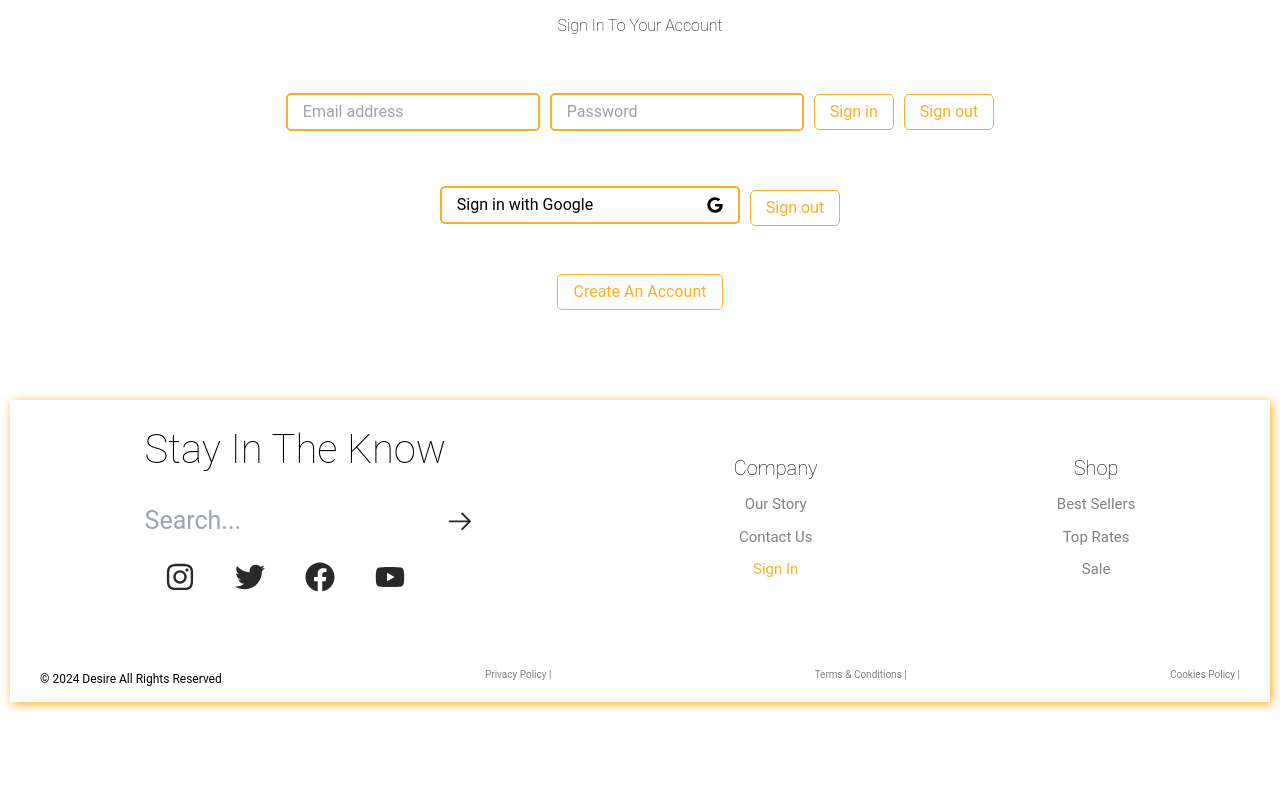
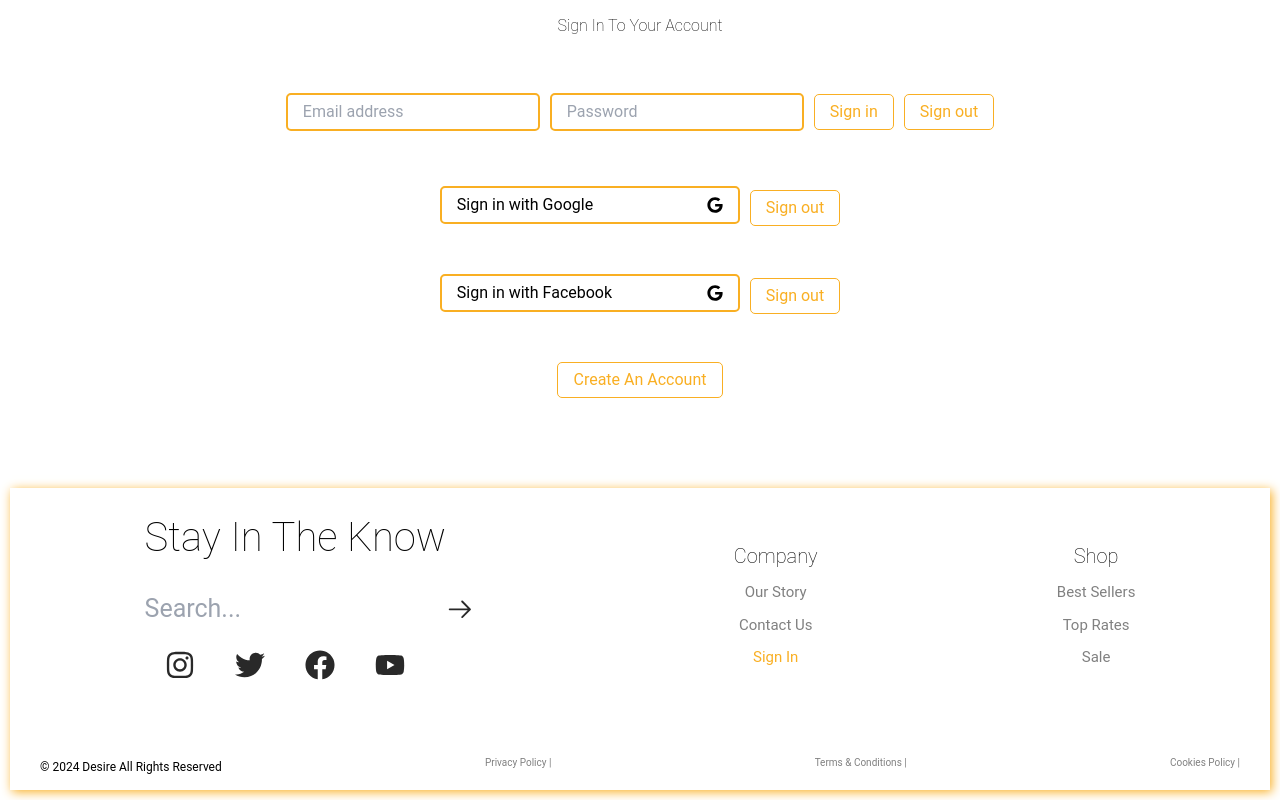
Before and after one commit to youcef23061983/clothing-ecommerce, a React (Vite) app in the folder front-end/: page /login in a window 1280 px wide. Shown: the part 866-1666 px from the top of the page. Before the commit the page ends 1578 px from the top, so only its background shows below. Built offline with nearby package versions, Linux system fonts and the light colour scheme; no server answers.

Commit message:
facebook commit

```diff
--- a/front-end/src/front page/Navbar.jsx
+++ b/front-end/src/front page/Navbar.jsx
@@ -2,7 +2,13 @@ import { FaAlignJustify } from "react-icons/fa";
 import { LuShoppingCart, LuUserCircle2, LuSearch } from "react-icons/lu";
 import { AppContext } from "../data managment/AppProvider";
 import { Link, useNavigate } from "react-router-dom";
-import { useLayoutEffect, useRef, useState, useContext } from "react";
+import {
+  useLayoutEffect,
+  useRef,
+  useState,
+  useContext,
+  useEffect,
+} from "react";
 import { useAuthState } from "react-firebase-hooks/auth";
 import { motion } from "framer-motion";
 import { auth } from "../info & contact/Firebase";
@@ -12,22 +18,39 @@ const Navbar = () => {
   const navigate = useNavigate();
 
   const [showLinks, setShowLinks] = useState(false);
+  const [data, setData] = useState(null);
   const linksContainerRef = useRef(null);
   const linksRef = useRef(null);
   const navCenter = useRef(null);
   const {
-    user: contextUser,
+    // user: contextUser,
     logout,
     amount,
     formUser,
     setFirebaseUser,
     setFormUser,
+    firebaseUser,
   } = useContext(AppContext);
+  useEffect(() => {
+    const firebasedata = async () => {
+      try {
+        const res = await fetch("http://localhost:3000/auth/firebaseSignup");
+        if (!res.ok) {
+          throw new Error("the email exists with facebook account");
+        }
+        const data = await res.json();
+        setData(data);
+      } catch (error) {
+        console.error("Error fetching Firebase user data:", error);
+      }
+    };
+    firebasedata();
+  }, []);
 
-  const [firebaseUser, loading] = useAuthState(auth);
+  // const [firebaseUser, loading] = useAuthState(auth);
 
   // Use either Firebase user or context user
-  const currentUser = firebaseUser || contextUser;
+  const currentUser = data && firebaseUser;
 
   useLayoutEffect(() => {
     let isMounted = true;
--- a/front-end/src/info & contact/Firebase.jsx
+++ b/front-end/src/info & contact/Firebase.jsx
@@ -1,20 +1,24 @@
 // Import the functions you need from the SDKs you need
 import { initializeApp } from "firebase/app";
+import { getAnalytics } from "firebase/analytics";
 import { getAuth } from "firebase/auth";
-// import { getAuth } from "firebase/auth";
+
 // TODO: Add SDKs for Firebase products that you want to use
 // https://firebase.google.com/docs/web/setup#available-libraries
 
 // Your web app's Firebase configuration
+// For Firebase JS SDK v7.20.0 and later, measurementId is optional
 const firebaseConfig = {
   apiKey: import.meta.env.VITE_FIREBASE_KEY,
-  authDomain: "ecommerce-deb8f.firebaseapp.com",
-  projectId: "ecommerce-deb8f",
-  storageBucket: "ecommerce-deb8f.appspot.com",
-  messagingSenderId: "562910574307",
-  appId: "1:562910574307:web:904674eaa88c2cffcfb7d6",
+  authDomain: "ecommerce-2e65e.firebaseapp.com",
+  projectId: "ecommerce-2e65e",
+  storageBucket: "ecommerce-2e65e.firebasestorage.app",
+  messagingSenderId: "691704869674",
+  appId: "1:691704869674:web:f54ab52aad59a7fd54a453",
+  measurementId: "G-YP2XYBQ4EJ",
 };
 
 // Initialize Firebase
 export const app = initializeApp(firebaseConfig);
+const analytics = getAnalytics(app);
 export const auth = getAuth(app);
--- a/front-end/src/info & contact/Login.jsx
+++ b/front-end/src/info & contact/Login.jsx
@@ -3,7 +3,14 @@ import { Link, useNavigate } from "react-router-dom";
 import img from "/images/men/banner/login.jpg";
 import { FaGoogle } from "react-icons/fa";
 import { auth } from "../info & contact/Firebase";
-import { signInWithPopup, GoogleAuthProvider, signOut } from "firebase/auth";
+import {
+  signInWithPopup,
+  GoogleAuthProvider,
+  signOut,
+  FacebookAuthProvider,
+  OAuthProvider,
+  fetchSignInMethodsForEmail,
+} from "firebase/auth";
 import { AppContext } from "../data managment/AppProvider";
 import { Helmet } from "react-helmet-async";
 
@@ -12,11 +19,14 @@ const Login = ({ onSubmit, setAuth }) => {
   const { setFormUser, logout, setFirebaseUser } = useContext(AppContext);
   const [status, setStatus] = useState("idle");
   const [googlestatus, setGooglestatus] = useState("idle");
+  const [facebookstatus, setFacebookstatus] = useState("idle");
   const [loginFormData, setLoginFormData] = useState({
     email: "",
     password: "",
   });
   const [error, setError] = useState("");
+  const [googleError, setGoogleError] = useState("");
+  const [facebookError, setFacebookError] = useState("");
 
   const handleSubmit = async (e) => {
     const { password, email } = loginFormData;
@@ -110,9 +120,92 @@ const Login = ({ onSubmit, setAuth }) => {
         },
         body: JSON.stringify(payload),
       });
-      if (!res.ok) throw new Error("Failed to login with Google");
+      if (!res.ok)
+        throw new Error(
+          "Failed to login with Google, the email exists with facebook account"
+        );
       const data = await res.json();
       console.log("Logged in user:", data);
+      if (data.token) {
+        sessionStorage.setItem("token", data.token);
+        setFirebaseUser({
+          id: data.user.id,
+          email: data.user.email,
+          username: data.user.username,
+          user_role: data.user.user_role,
+          firebase_uid: data.user.firebase_uid,
+        });
+
+        setAuth({
+          isAuthenticated: true,
+          user_role: date.user?.user_role || "customer",
+        });
+      } else {
+        setAuth(null);
+      }
+    } catch (error) {
+      console.error("Google login error:", error.message);
+      setGoogleError(error.message);
+    } finally {
+      setGooglestatus("idle");
+    }
+  };
+  const handleFacebookLogin = async (e) => {
+    setFacebookstatus("submitting");
+    e.preventDefault();
+
+    // 1. Initialize provider with required scopes
+    const facebookProvider = new FacebookAuthProvider();
+    facebookProvider.addScope("email"); // Explicitly request email permission
+    facebookProvider.addScope("public_profile");
+
+    try {
+      // 2. Sign in with popup
+      const userCredential = await signInWithPopup(auth, facebookProvider);
+      const user = userCredential.user;
+      console.log("Facebook user:", user);
+
+      // 3. Fallback for email if still null
+      let userEmail = userCredential.user.email;
+      if (!userEmail) {
+        // Try to get email from Facebook directly
+        const credential =
+          FacebookAuthProvider.credentialFromResult(userCredential);
+        const accessToken = credential.accessToken;
+        const response = await fetch(
+          `https://graph.facebook.com/v12.0/me?fields=email&access_token=${accessToken}`
+        );
+        const data = await response.json();
+        userEmail = data.email;
+      }
+
+      console.log("User email:", userEmail); // Should now have email
+
+      const token = await user.getIdToken();
+      console.log("Firebase token:", token);
+
+      const payload = {
+        email: user.email || userEmail, // Use the fetched email if available
+        firebase_uid: user.uid,
+        username: user.displayName,
+        provider: "facebook",
+      };
+      console.log("Payload for server:", payload);
+
+      const res = await fetch("http://localhost:3000/auth/firebaseSignup", {
+        method: "POST",
+        headers: {
+          "Content-Type": "application/json",
+          Authorization: `Bearer ${token}`,
+        },
+        body: JSON.stringify(payload),
+      });
+      if (!res.ok)
+        throw new Error(
+          "Failed to login with Facebook, the email exists with google account"
+        );
+      const data = await res.json();
+
       if (data.token) {
         sessionStorage.setItem("token", data.token);
         setFirebaseUser({
@@ -131,9 +224,22 @@ const Login = ({ onSubmit, setAuth }) => {
         setAuth(null);
       }
     } catch (error) {
-      console.error("Google login error:", error.message);
+      setFacebookError(error.message);
+
+      if (error.code === "auth/account-exists-with-different-credential") {
+        const credential = OAuthProvider.credentialFromError(error);
+        console.log("Credential from error:", credential);
+
+        // Handle account linking flow here
+        const email = error.customData?.email;
+        const methods = await fetchSignInMethodsForEmail(auth, email);
+        console.log("Available methods:", methods);
+      } else {
+        console.error("Facebook login error:", error);
+        throw error;
+      }
     } finally {
-      setGooglestatus("idle");
+      setFacebookstatus("idle");
     }
   };
 
@@ -210,6 +316,26 @@ const Login = ({ onSubmit, setAuth }) => {
           <button className="addCart" onClick={googleLogout}>
             Sign out
           </button>
+          {googleError && <p className="error-message">{googleError}</p>}
+        </div>
+        <div className="googleContainer">
+          <button
+            onClick={handleFacebookLogin}
+            disabled={facebookstatus === "submitting"}
+            className="googleLogin"
+          >
+            <p>
+              {facebookstatus === "submitting"
+                ? "Signing in..."
+                : "Sign in with Facebook"}
+            </p>
+            <FaGoogle />
+          </button>
+          <button className="addCart" onClick={googleLogout}>
+            Sign out
+          </button>
+
+          {facebookError && <p className="error-message">{facebookError}</p>}
         </div>
         <Link className="addCart" to="/signup">
           Create An Account
```
